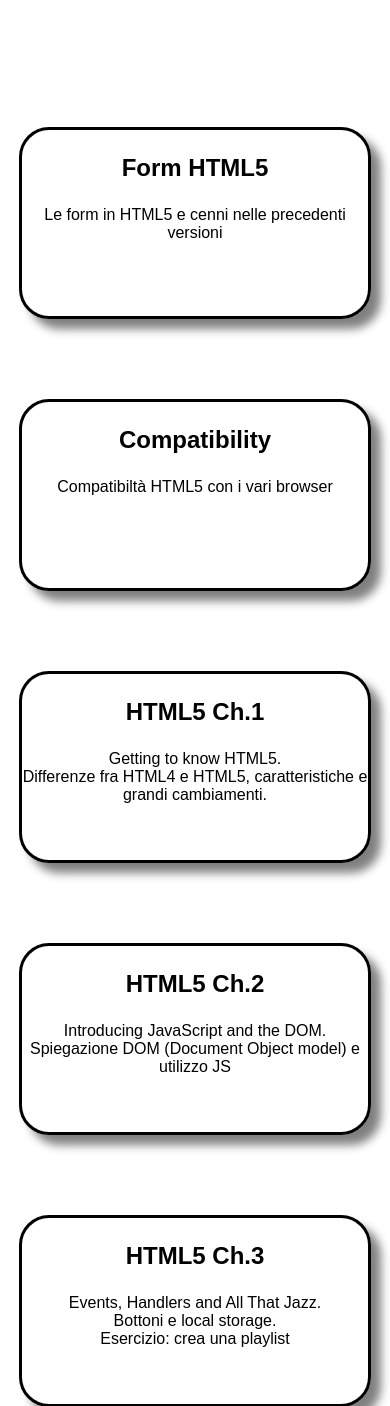
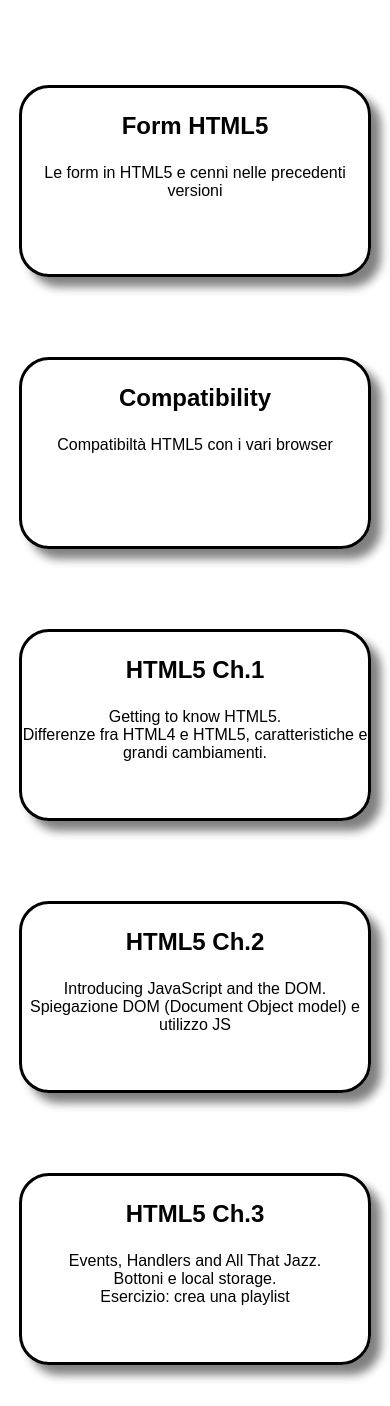
Before and after one commit to AppLab-UniPg/AppLab, a PHP site: page /tutorial/html5.html in a window 390 px wide. Shown: the part 84-1490 px from the top of the page. Run offline with PHP 8.4, Linux system fonts and the light colour scheme.

Commit message:
Grid layout adjustments
Modificato il layout grid in tutorial-pages per permettere una migliore visualizzazione su schermi di tutte le larghezze

```diff
--- a/tutorial/tutorial-pages.css
+++ b/tutorial/tutorial-pages.css
@@ -1,9 +1,11 @@
 /* GRID */
 .list {
   display: grid;
-  width: 100%;
-  margin: 15vh auto;
-  grid-template-columns: repeat(4, auto);
+  width: 100vw;
+  margin: 10vh auto;
+  text-align: center;
+  justify-content: center;
+  grid-template-columns: repeat(auto-fit, 30em);
 }
 /* ---------------- */
 
@@ -11,9 +13,7 @@
 .chapter {
   width: 22em;
   height: 12em;
-  text-align: center;
-  margin: auto;
-  margin-bottom: 5em;
+  margin: auto auto 5em;
   border: 3px solid black;
   border-radius: 30px;
   overflow: hidden;
@@ -79,15 +79,3 @@
   transition: opacity 0.1s;
 }
 /* ---------------- */
-
-@media only screen and (max-width: 1600px) {
-  .list {
-    grid-template-columns: auto auto;
-  }
-}
-
-@media only screen and (max-width: 800px) {
-  .list {
-    grid-template-columns: auto;
-  }
-}
--- a/tutorial/tutorial.css
+++ b/tutorial/tutorial.css
@@ -2,7 +2,7 @@
 .grid {
   display: grid;
   width: 90%;
-  margin: 20vh auto 20vh auto;
+  margin: 10vh auto;
   grid-template-columns: repeat(4, auto);
 }
 /* ---------------- */
@@ -84,6 +84,6 @@
 @media only screen and (max-width: 1080px) {
   .grid {
     grid-template-columns: auto;
-    margin: 5vh auto 5vh auto;
+    margin: 5vh auto;
   }
 }
```
